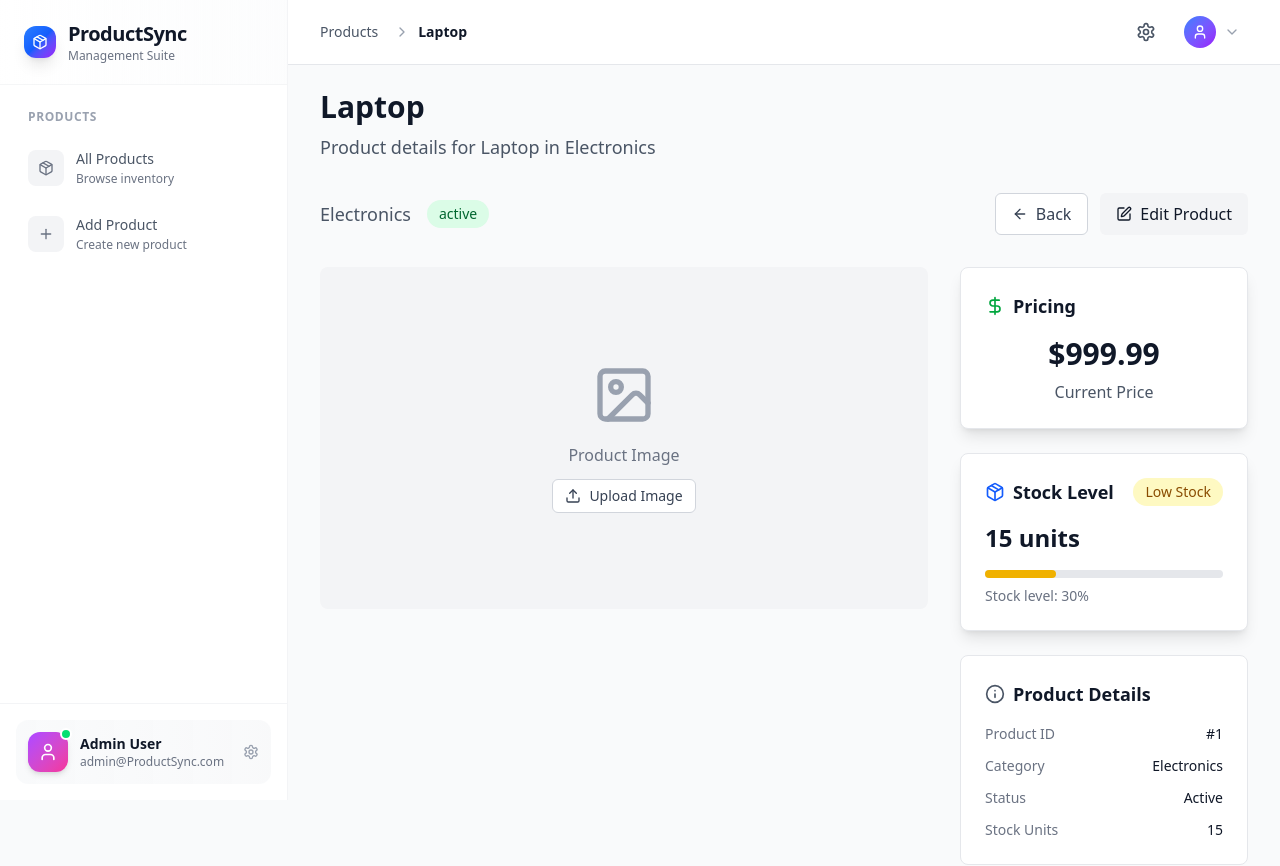
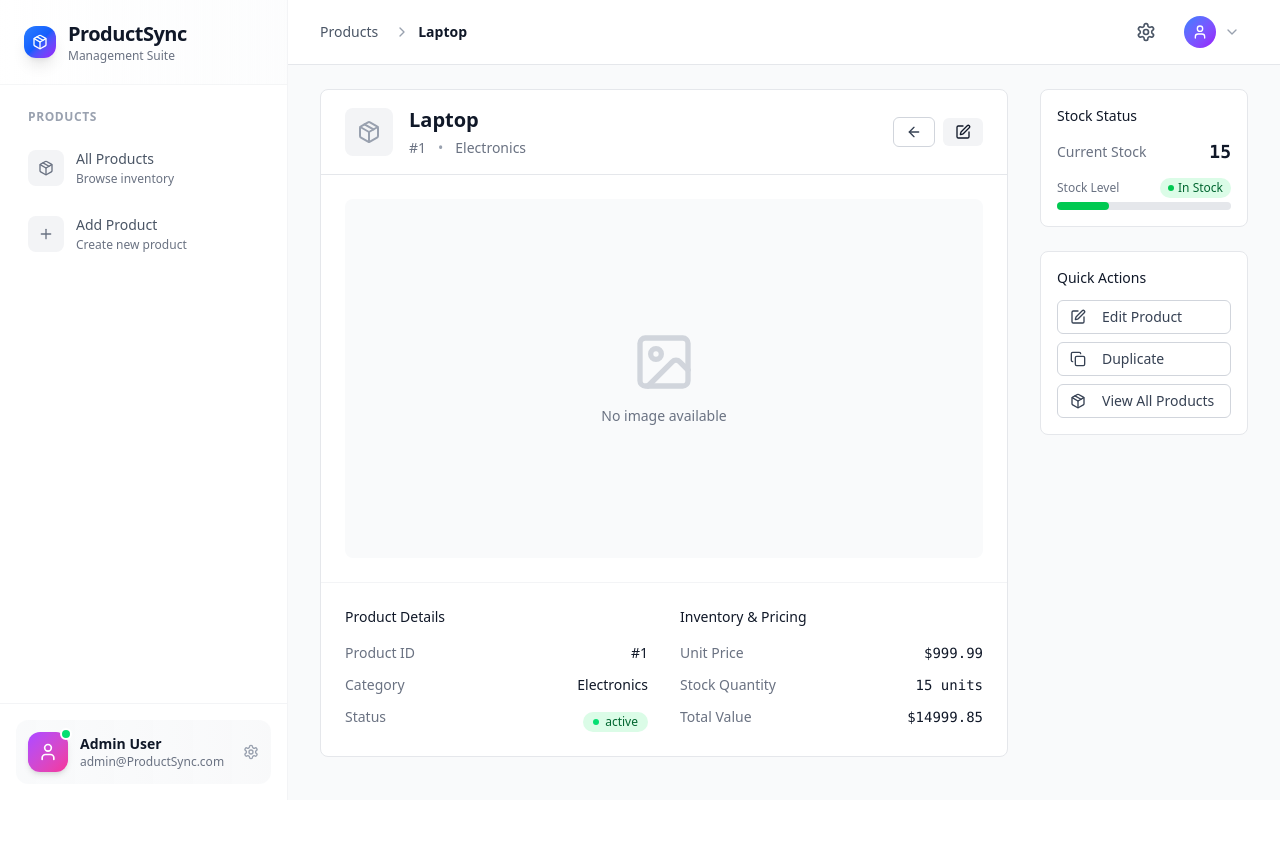
Before and after one commit to zelhajou/product-dashboard, a React (Vite) app: page /product/1 in a window 1280 px wide. Shown: the top 866 px of the page. After the commit the page ends 800 px from the top, so only its background shows below. Built offline with nearby package versions, Linux system fonts and the light colour scheme.

Commit message:
refactor: simplify ProductDetails component layout and improve loading states

```diff
--- a/src/pages/products/ProductDetails.tsx
+++ b/src/pages/products/ProductDetails.tsx
@@ -2,33 +2,24 @@ import { Link } from "react-router-dom";
 import { useProductDetails } from "@/hooks";
 import { Button } from "@/components/ui";
 import { Layout } from "@/components/layout";
-import {
-  LoadingSpinner,
-  EmptyState,
-  InfoCard,
-  AlertCard
-} from "@/components/common";
+import { LoadingSpinner, EmptyState } from "@/components/common";
 import { Icons } from "@/components/icons";
 
 export function ProductDetails() {
-  const {
-    product,
-    isLoading,
-    handleGoBack,
-    handleEdit,
-    handleNavigateToProducts,
-  } = useProductDetails();
+  const { product, isLoading, handleGoBack, handleNavigateToProducts } =
+    useProductDetails();
 
   if (isLoading) {
     return (
       <Layout
-        title="Product Details"
         breadcrumbs={[
           { label: "Products", href: "/products" },
-          { label: "Loading..." }
+          { label: "Loading..." },
         ]}
       >
-        <LoadingSpinner size="lg" message="Loading product details..." />
+        <div className="flex items-center justify-center py-20">
+          <LoadingSpinner size="lg" />
+        </div>
       </Layout>
     );
   }
@@ -36,12 +27,12 @@ export function ProductDetails() {
   if (!product) {
     return (
       <Layout
-        title="Product Not Found"
         breadcrumbs={[
           { label: "Products", href: "/products" },
-          { label: "Not Found" }
+          { label: "Not Found" },
         ]}
       >
+        <div className="flex items-center justify-center py-20">
           <EmptyState
             icon={<Icons.product className="w-full h-full" />}
             title="Product Not Found"
@@ -49,211 +40,280 @@ export function ProductDetails() {
             primaryAction={{
               label: "View All Products",
               onClick: handleNavigateToProducts,
-            icon: "product"
             }}
             secondaryAction={{
               label: "Go Back",
               onClick: handleGoBack,
-            icon: "back"
             }}
-          size="lg"
           />
+        </div>
       </Layout>
     );
   }
 
+  const getStockStatus = () => {
+    if (product.stock === 0)
+      return {
+        label: "Out of Stock",
+        color: "bg-red-100 text-red-800",
+        dot: "bg-red-500",
+      };
+    if (product.stock <= 10)
+      return {
+        label: "Low Stock",
+        color: "bg-yellow-100 text-yellow-800",
+        dot: "bg-yellow-500",
+      };
+    return {
+      label: "In Stock",
+      color: "bg-green-100 text-green-800",
+      dot: "bg-green-500",
+    };
+  };
+
+  const stockStatus = getStockStatus();
+
   return (
     <Layout
-      title={product.name}
-      description={`Product details for ${product.name} in ${product.category}`}
       breadcrumbs={[
         { label: "Products", href: "/products" },
-        { label: product.name }
+        { label: product.name },
       ]}
     >
-      {/* Action Bar */}
-      <div className="mb-8 flex flex-col sm:flex-row justify-between items-start sm:items-center gap-4">
+      <div className="grid grid-cols-1 xl:grid-cols-4 gap-8">
+        {/* Main Content */}
+        <div className="xl:col-span-3">
+          <div className="bg-white border border-gray-200 rounded-lg overflow-hidden">
+            {/* Product Header */}
+            <div className="border-b border-gray-200 px-6 py-4">
+              <div className="flex items-center justify-between">
                 <div className="flex items-center gap-4">
-          <span className="text-lg text-gray-600">{product.category}</span>
+                  <div className="w-12 h-12 bg-gray-100 rounded-lg flex items-center justify-center">
+                    <Icons.product className="w-6 h-6 text-gray-400" />
+                  </div>
+                  <div>
+                    <h1 className="text-xl font-semibold text-gray-900">
+                      {product.name}
+                    </h1>
+                    <div className="flex items-center gap-3 mt-1">
+                      <span className="text-sm text-gray-500">
+                        #{product.id}
+                      </span>
+                      <span className="text-sm text-gray-400">•</span>
+                      <span className="text-sm text-gray-500">
+                        {product.category}
+                      </span>
+                    </div>
+                  </div>
+                </div>
+                <div className="flex items-center gap-2">
+                  <Button variant="outline" size="sm" onClick={handleGoBack}>
+                    <Icons.back className="w-4 h-4" />
+                  </Button>
+                  <Button variant="secondary" size="sm">
+                    <Icons.edit className="w-4 h-4" />
+                  </Button>
+                </div>
+              </div>
+            </div>
+
+            {/* Product Image */}
+            <div className="p-6 border-b border-gray-100">
+              <div className="aspect-video bg-gray-50 rounded-lg flex items-center justify-center">
+                <div className="text-center">
+                  <Icons.image className="w-16 h-16 text-gray-300 mx-auto mb-3" />
+                  <p className="text-sm text-gray-500">No image available</p>
+                </div>
+              </div>
+            </div>
+
+            {/* Product Information */}
+            <div className="p-6">
+              <div className="grid grid-cols-1 md:grid-cols-2 gap-8">
+                <div>
+                  <h3 className="text-sm font-medium text-gray-900 mb-4">
+                    Product Details
+                  </h3>
+                  <dl className="space-y-3">
+                    <div className="flex justify-between">
+                      <dt className="text-sm text-gray-500">Product ID</dt>
+                      <dd className="text-sm font-medium text-gray-900">
+                        #{product.id}
+                      </dd>
+                    </div>
+                    <div className="flex justify-between">
+                      <dt className="text-sm text-gray-500">Category</dt>
+                      <dd className="text-sm font-medium text-gray-900">
+                        {product.category}
+                      </dd>
+                    </div>
+                    <div className="flex justify-between">
+                      <dt className="text-sm text-gray-500">Status</dt>
+                      <dd>
                         <span
-            className={`inline-flex items-center px-3 py-1 rounded-full text-sm font-medium ${
+                          className={`inline-flex items-center px-2.5 py-0.5 rounded-full text-xs font-medium ${
                             product.status === "active"
                               ? "bg-green-100 text-green-800"
                               : "bg-gray-100 text-gray-800"
                           }`}
                         >
+                          <span
+                            className={`w-1.5 h-1.5 rounded-full mr-1.5 ${
+                              product.status === "active"
+                                ? "bg-green-400"
+                                : "bg-gray-400"
+                            }`}
+                          ></span>
                           {product.status}
                         </span>
+                      </dd>
+                    </div>
+                  </dl>
                 </div>
 
-        <div className="flex gap-3">
+                <div>
+                  <h3 className="text-sm font-medium text-gray-900 mb-4">
+                    Inventory & Pricing
+                  </h3>
+                  <dl className="space-y-3">
+                    <div className="flex justify-between">
+                      <dt className="text-sm text-gray-500">Unit Price</dt>
+                      <dd className="text-sm font-medium text-gray-900 font-mono">
+                        ${product.price.toFixed(2)}
+                      </dd>
+                    </div>
+                    <div className="flex justify-between">
+                      <dt className="text-sm text-gray-500">Stock Quantity</dt>
+                      <dd className="text-sm font-medium text-gray-900 font-mono">
+                        {product.stock} units
+                      </dd>
+                    </div>
+                    <div className="flex justify-between">
+                      <dt className="text-sm text-gray-500">Total Value</dt>
+                      <dd className="text-sm font-medium text-gray-900 font-mono">
+                        ${(product.price * product.stock).toFixed(2)}
+                      </dd>
+                    </div>
+                  </dl>
+                </div>
+              </div>
+            </div>
+          </div>
+        </div>
+
+        {/* Sidebar */}
+        <div className="xl:col-span-1 space-y-6">
+          {/* Stock Status Card */}
+          <div className="bg-white border border-gray-200 rounded-lg p-4">
+            <h3 className="text-sm font-medium text-gray-900 mb-3">
+              Stock Status
+            </h3>
+            <div className="space-y-3">
+              <div className="flex items-center justify-between">
+                <span className="text-sm text-gray-500">Current Stock</span>
+                <span className="text-lg font-semibold text-gray-900 font-mono">
+                  {product.stock}
+                </span>
+              </div>
+              <div>
+                <div className="flex items-center justify-between text-xs text-gray-500 mb-1">
+                  <span>Stock Level</span>
+                  <span
+                    className={`inline-flex items-center px-2 py-0.5 rounded-full text-xs font-medium ${stockStatus.color}`}
+                  >
+                    <span
+                      className={`w-1.5 h-1.5 rounded-full mr-1 ${stockStatus.dot}`}
+                    ></span>
+                    {stockStatus.label}
+                  </span>
+                </div>
+                <div className="w-full bg-gray-200 rounded-full h-2">
+                  <div
+                    className={`h-2 rounded-full transition-all duration-300 ${
+                      product.stock === 0
+                        ? "bg-red-500"
+                        : product.stock <= 10
+                        ? "bg-yellow-500"
+                        : "bg-green-500"
+                    }`}
+                    style={{
+                      width: `${Math.min((product.stock / 50) * 100, 100)}%`,
+                    }}
+                  />
+                </div>
+              </div>
+            </div>
+          </div>
+
+          {/* Quick Actions */}
+          <div className="bg-white border border-gray-200 rounded-lg p-4">
+            <h3 className="text-sm font-medium text-gray-900 mb-3">
+              Quick Actions
+            </h3>
+            <div className="space-y-2">
               <Button
+                className="w-full justify-start"
                 variant="outline"
-            onClick={handleGoBack}
-            leftIcon="back"
+                size="sm"
               >
-            Back
+                <Icons.edit className="w-4 h-4 mr-2" />
+                Edit Product
               </Button>
-          <Button variant="secondary" leftIcon="edit" onClick={handleEdit}>
-            Edit Product
+              <Button
+                className="w-full justify-start"
+                variant="outline"
+                size="sm"
+              >
+                <Icons.copy className="w-4 h-4 mr-2" />
+                Duplicate
+              </Button>
+              <Button
+                className="w-full justify-start"
+                variant="outline"
+                size="sm"
+                asChild
+              >
+                <Link to="/products">
+                  <Icons.product className="w-4 h-4 mr-2" />
+                  View All Products
+                </Link>
               </Button>
             </div>
           </div>
 
           {/* Alerts */}
           {product.stock <= 10 && product.stock > 0 && (
-        <div className="mb-6">
-          <AlertCard
-            type="warning"
-            title="Low Stock Alert"
-            description={`This product has only ${product.stock} units left in stock`}
-            action={
-              <Button size="sm" asChild leftIcon="add">
-                <Link to="/add-product">Restock Product</Link>
-              </Button>
-            }
-          />
+            <div className="bg-yellow-50 border border-yellow-200 rounded-lg p-4">
+              <div className="flex items-start">
+                <Icons.warning className="w-5 h-5 text-yellow-600 mt-0.5 mr-3 flex-shrink-0" />
+                <div>
+                  <h4 className="text-sm font-medium text-yellow-800">
+                    Low Stock Alert
+                  </h4>
+                  <p className="text-sm text-yellow-700 mt-1">
+                    Only {product.stock} units remaining. Consider restocking
+                    soon.
+                  </p>
+                </div>
+              </div>
             </div>
           )}
 
           {product.stock === 0 && (
-        <div className="mb-6">
-          <AlertCard
-            type="error"
-            title="Out of Stock"
-            description="This product is currently out of stock and unavailable for sale"
-            action={
-              <Button size="sm" asChild leftIcon="add">
-                <Link to="/add-product">Restock Now</Link>
-              </Button>
-            }
-          />
-        </div>
-      )}
-
-      <div className="grid grid-cols-1 lg:grid-cols-3 gap-8">
-        {/* Product Image Placeholder */}
-        <div className="lg:col-span-2">
-          <div className="bg-gray-100 rounded-lg aspect-video flex items-center justify-center">
-            <div className="text-center">
-              <Icons.image className="w-16 h-16 text-gray-400 mx-auto mb-4" />
-              <p className="text-gray-500">Product Image</p>
-              <Button variant="outline" size="sm" className="mt-3" leftIcon="upload">
-                Upload Image
-              </Button>
+            <div className="bg-red-50 border border-red-200 rounded-lg p-4">
+              <div className="flex items-start">
+                <Icons.failed className="w-5 h-5 text-red-600 mt-0.5 mr-3 flex-shrink-0" />
+                <div>
+                  <h4 className="text-sm font-medium text-red-800">
+                    Out of Stock
+                  </h4>
+                  <p className="text-sm text-red-700 mt-1">
+                    This product is currently unavailable for sale.
+                  </p>
                 </div>
               </div>
             </div>
-
-        {/* Product Info Sidebar */}
-        <div className="space-y-6">
-          {/* Price Card */}
-          <InfoCard
-            title="Pricing"
-            icon={<Icons.dollar className="w-5 h-5 text-green-600" />}
-            variant="elevated"
-          >
-            <div className="text-center">
-              <div className="text-3xl font-bold text-gray-900 mb-2">
-                ${product.price.toFixed(2)}
-              </div>
-              <p className="text-gray-600">Current Price</p>
-            </div>
-          </InfoCard>
-
-          {/* Stock Card */}
-          <InfoCard
-            title="Stock Level"
-            icon={<Icons.product className="w-5 h-5 text-blue-600" />}
-            variant="elevated"
-            headerAction={
-              <span
-                className={`inline-flex items-center px-3 py-1 rounded-full text-sm font-medium ${
-                  product.stock > 20
-                    ? "bg-green-100 text-green-800"
-                    : product.stock > 0
-                    ? "bg-yellow-100 text-yellow-800"
-                    : "bg-red-100 text-red-800"
-                }`}
-              >
-                {product.stock > 20
-                  ? "In Stock"
-                  : product.stock > 0
-                  ? "Low Stock"
-                  : "Out of Stock"}
-              </span>
-            }
-          >
-            <div className="text-2xl font-bold text-gray-900 mb-4">
-              {product.stock} units
-            </div>
-
-            {/* Stock level indicator */}
-            <div className="w-full bg-gray-200 rounded-full h-2 mb-2">
-              <div
-                className={`h-2 rounded-full transition-all duration-300 ${
-                  product.stock > 20
-                    ? "bg-green-500"
-                    : product.stock > 0
-                    ? "bg-yellow-500"
-                    : "bg-red-500"
-                }`}
-                style={{
-                  width: `${Math.min((product.stock / 50) * 100, 100)}%`,
-                }}
-              ></div>
-            </div>
-            <p className="text-sm text-gray-500">
-              Stock level: {Math.min((product.stock / 50) * 100, 100).toFixed(0)}%
-            </p>
-          </InfoCard>
-
-          {/* Product Details */}
-          <InfoCard
-            title="Product Details"
-            icon={<Icons.info className="w-5 h-5 text-gray-600" />}
-          >
-            <dl className="space-y-3">
-              <div className="flex justify-between">
-                <dt className="text-sm font-medium text-gray-500">Product ID</dt>
-                <dd className="text-sm text-gray-900">#{product.id}</dd>
-              </div>
-              <div className="flex justify-between">
-                <dt className="text-sm font-medium text-gray-500">Category</dt>
-                <dd className="text-sm text-gray-900">{product.category}</dd>
-              </div>
-              <div className="flex justify-between">
-                <dt className="text-sm font-medium text-gray-500">Status</dt>
-                <dd className="text-sm text-gray-900 capitalize">
-                  {product.status}
-                </dd>
-              </div>
-              <div className="flex justify-between">
-                <dt className="text-sm font-medium text-gray-500">
-                  Stock Units
-                </dt>
-                <dd className="text-sm text-gray-900">{product.stock}</dd>
-              </div>
-            </dl>
-          </InfoCard>
-
-          {/* Actions */}
-          <InfoCard
-            title="Quick Actions"
-            icon={<Icons.settings className="w-5 h-5 text-gray-600" />}
-          >
-            <div className="space-y-3">
-              <Button className="w-full" variant="outline" leftIcon="edit" onClick={handleEdit}>
-                Edit Product
-              </Button>
-              <Button className="w-full" variant="secondary" leftIcon="copy">
-                Duplicate Product
-              </Button>
-              <Button className="w-full" variant="outline" leftIcon="download">
-                Export Details
-              </Button>
-            </div>
-          </InfoCard>
+          )}
         </div>
       </div>
     </Layout>
```
Lines whose indentation alone changed are shown as unchanged.
